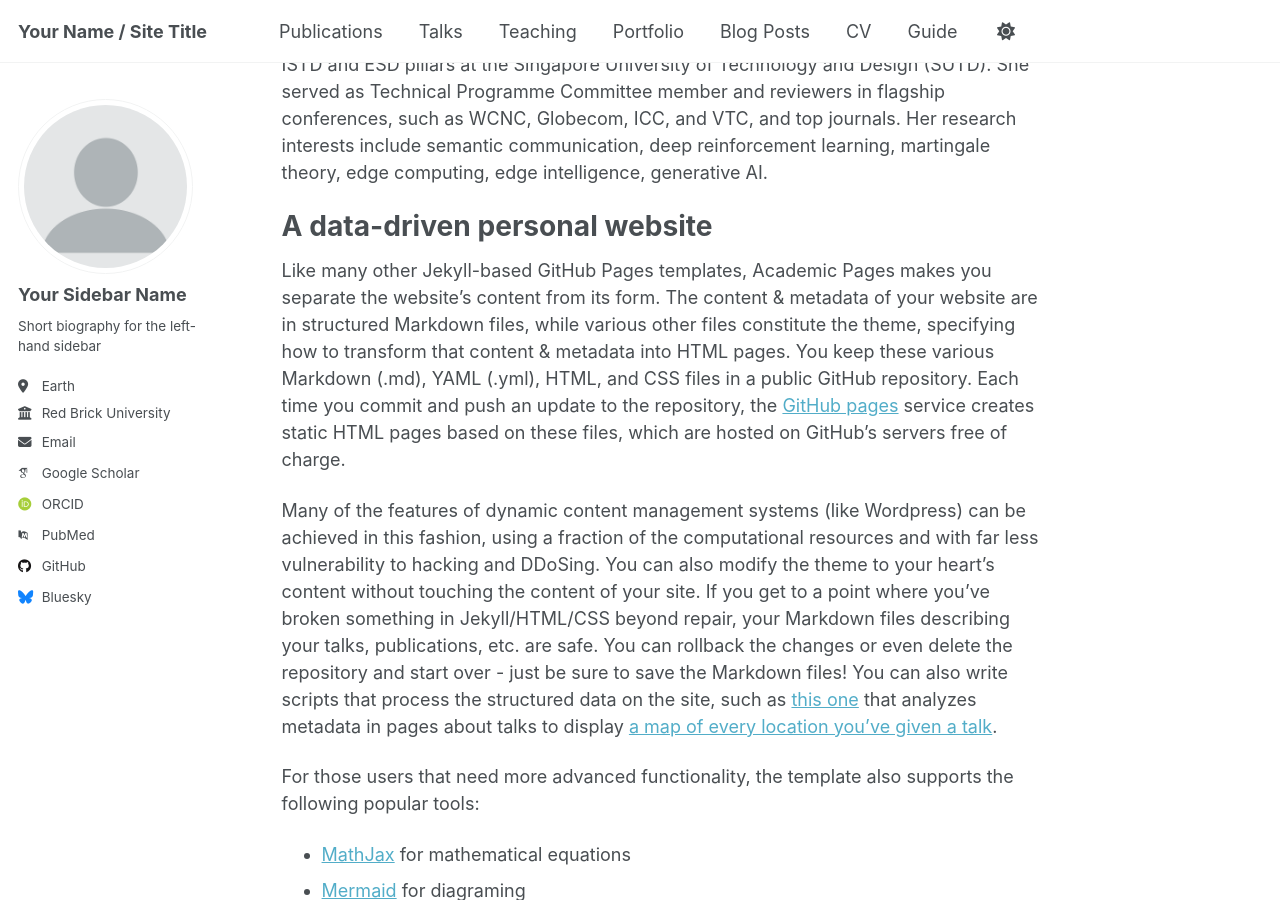
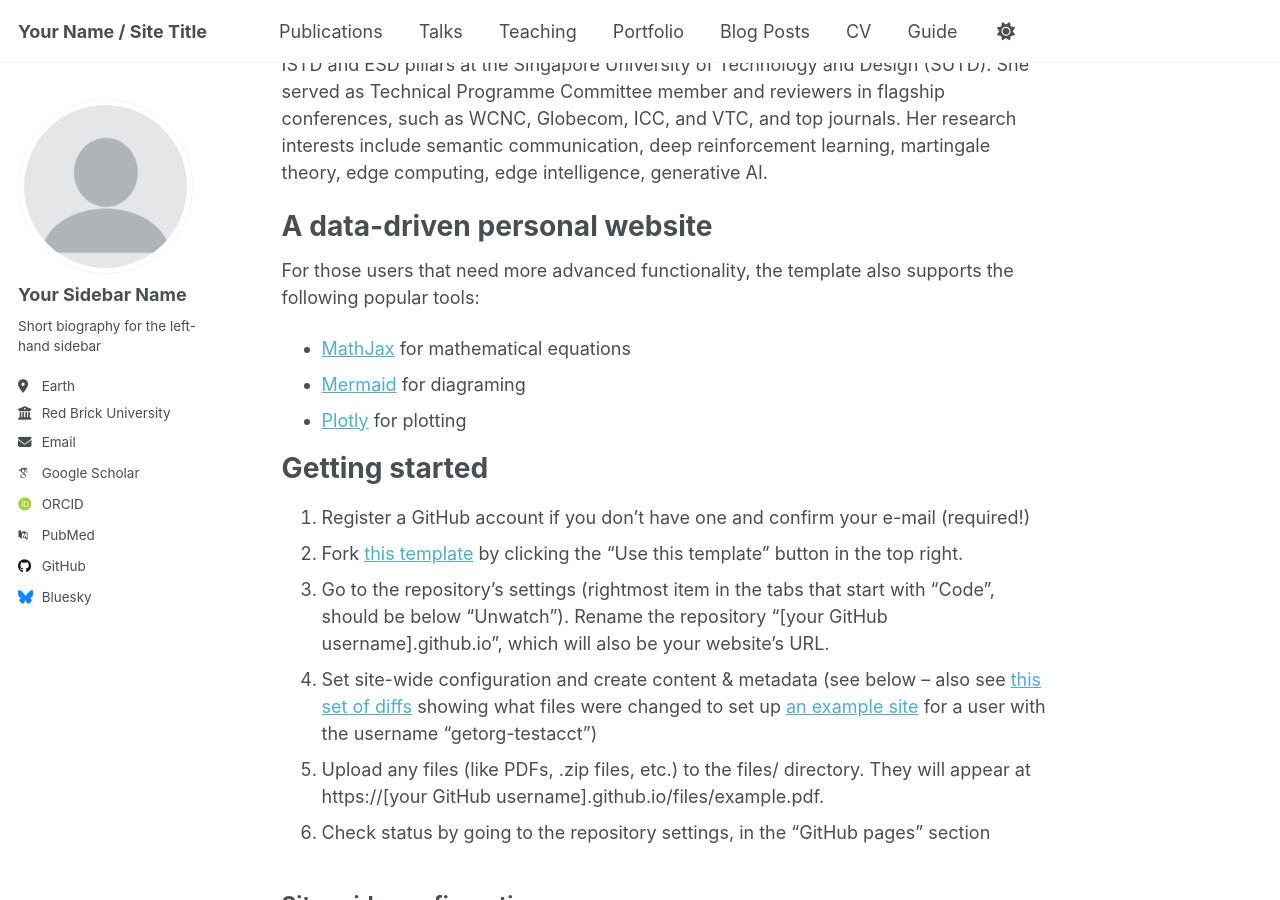
Before and after one commit to wty2011jl/wty2011jl.github.io, a Jekyll site: the page built from _pages/about.md, in a window 1280 px wide and 900 px high, scrolled down 252 px. Built offline with Jekyll 4.4.1, drawn with Linux system fonts in a browser that asks for light colours; some web fonts are replaced; a script that is not in the unit is left out.

Commit message:
Update about.md

```diff
--- a/_pages/about.md
+++ b/_pages/about.md
@@ -12,9 +12,7 @@ She served as Technical Programme Committee member and reviewers in flagship con
 
 A data-driven personal website
 ======
-Like many other Jekyll-based GitHub Pages templates, Academic Pages makes you separate the website's content from its form. The content & metadata of your website are in structured Markdown files, while various other files constitute the theme, specifying how to transform that content & metadata into HTML pages. You keep these various Markdown (.md), YAML (.yml), HTML, and CSS files in a public GitHub repository. Each time you commit and push an update to the repository, the [GitHub pages](https://pages.github.com/) service creates static HTML pages based on these files, which are hosted on GitHub's servers free of charge.
 
-Many of the features of dynamic content management systems (like Wordpress) can be achieved in this fashion, using a fraction of the computational resources and with far less vulnerability to hacking and DDoSing. You can also modify the theme to your heart's content without touching the content of your site. If you get to a point where you've broken something in Jekyll/HTML/CSS beyond repair, your Markdown files describing your talks, publications, etc. are safe. You can rollback the changes or even delete the repository and start over - just be sure to save the Markdown files! You can also write scripts that process the structured data on the site, such as [this one](https://github.com/academicpages/academicpages.github.io/blob/master/talkmap.ipynb) that analyzes metadata in pages about talks to display [a map of every location you've given a talk](https://academicpages.github.io/talkmap.html).
 
 For those users that need more advanced functionality, the template also supports the following popular tools:
 - [MathJax](https://www.mathjax.org/) for mathematical equations
```
